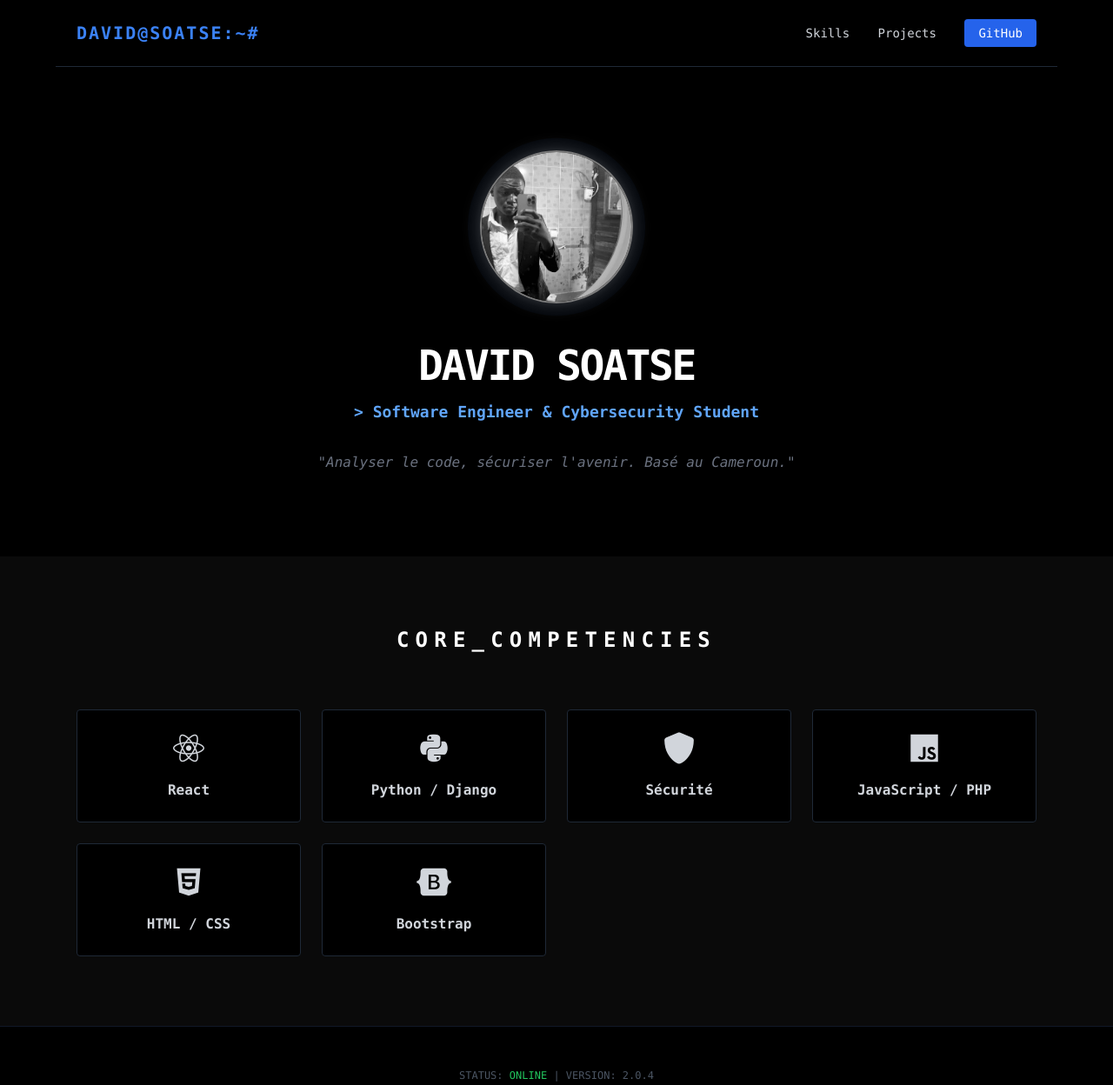
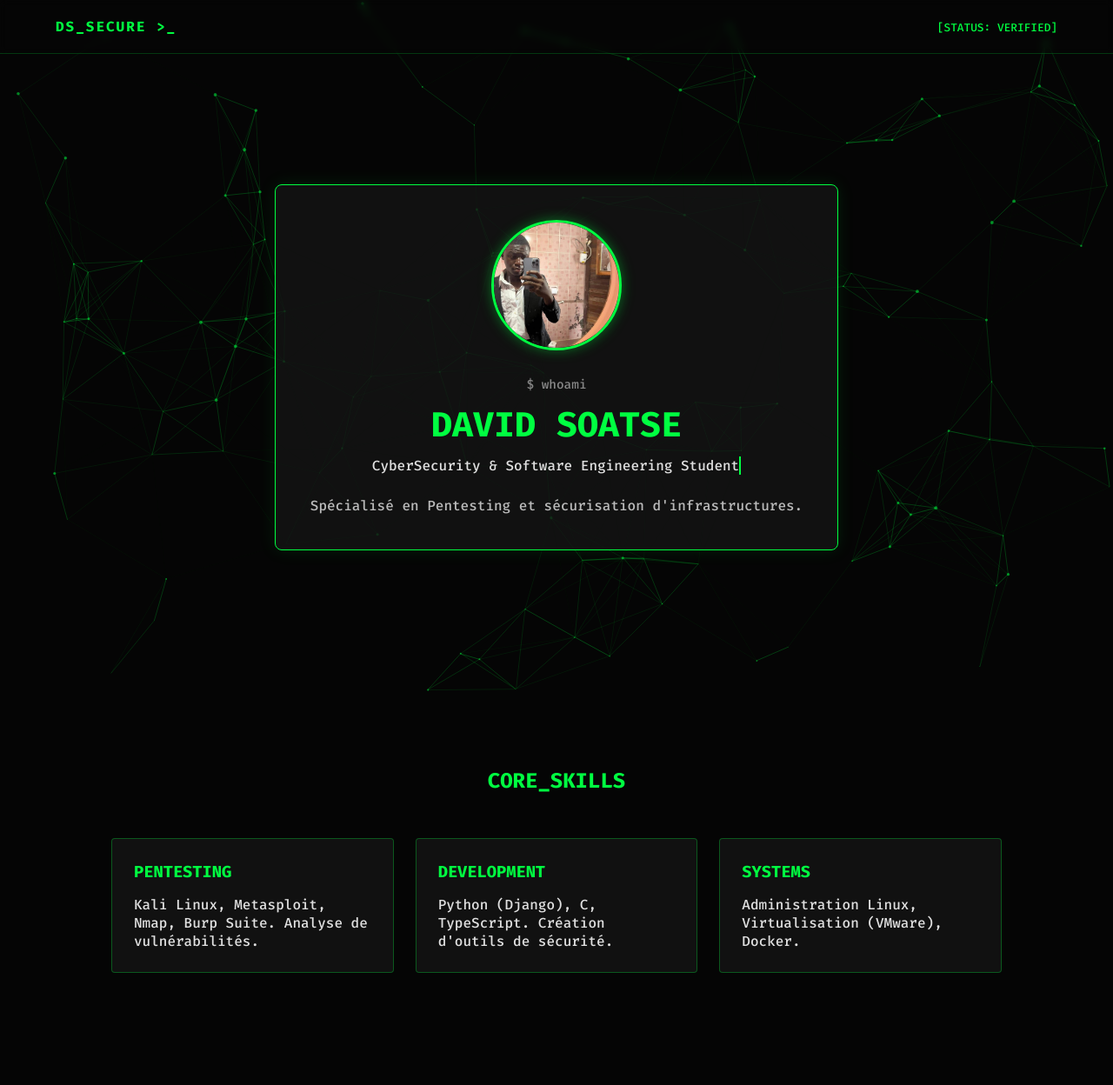
Before and after one commit to davidsoatse-wq/davidsoatse-wq.github.io, a plain HTML site: page index.html in a window 1280 px wide. Shown: the top 1248 px of the page at 87% size. After the commit the page ends 1219 px from the top, so only its background shows below. Drawn offline with nearby package versions, Linux system fonts and the light colour scheme.

Commit message:
Add files via upload

```diff
--- a/index.html
+++ b/index.html
@@ -3,82 +3,260 @@
 <head>
     <meta charset="UTF-8">
     <meta name="viewport" content="width=device-width, initial-scale=1.0">
-    <title>David Soatse | Cyber Portfolio</title>
-    <script src="https://cdn.tailwindcss.com"></script>
-    <link rel="stylesheet" href="https://cdnjs.cloudflare.com/ajax/libs/font-awesome/6.0.0/css/all.min.css">
+    <title>David Soatse | CyberSecurity Portfolio</title>
+
+    <link href="https://fonts.googleapis.com/css2?family=Fira+Code:wght@300;500;700&display=swap" rel="stylesheet">
+
     <style>
-        @keyframes pulse-blue {
-            0% { box-shadow: 0 0 0 0 rgba(59, 130, 246, 0.7); }
-            70% { box-shadow: 0 0 0 15px rgba(59, 130, 246, 0); }
-            100% { box-shadow: 0 0 0 0 rgba(59, 130, 246, 0); }
+        /* --- STYLE CSS --- */
+        :root {
+            --primary: #00ff41; /* Vert Matrix */
+            --primary-dim: rgba(0, 255, 65, 0.4);
+            --bg: #050505;
+            --card-bg: rgba(20, 20, 20, 0.8);
+            --text: #e0e0e0;
         }
-        .hacker-card:hover {
-            transform: translateY(-10px);
-            border-color: #3b82f6;
+
+        * {
+            margin: 0;
+            padding: 0;
+            box-sizing: border-box;
+        }
+
+        body {
+            background-color: var(--bg);
+            color: var(--text);
+            font-family: 'Fira Code', monospace;
+            overflow-x: hidden;
+        }
+
+        /* Container pour l'animation de fond */
+        #particles-js {
+            position: fixed;
+            width: 100%;
+            height: 100%;
+            z-index: 1;
+            top: 0;
+            left: 0;
+        }
+
+        /* Contenu principal au-dessus des particules */
+        .content-overlay {
+            position: relative;
+            z-index: 10;
+            width: 100%;
+        }
+
+        header {
+            padding: 20px 5%;
+            display: flex;
+            justify-content: space-between;
+            align-items: center;
+            border-bottom: 1px solid rgba(0, 255, 65, 0.2);
+            backdrop-filter: blur(5px);
+        }
+
+        .logo {
+            color: var(--primary);
+            font-weight: 700;
+            letter-spacing: 2px;
+        }
+
+        /* Hero Section */
+        .hero {
+            height: 90vh;
+            display: flex;
+            flex-direction: column;
+            justify-content: center;
+            align-items: center;
+            text-align: center;
+            padding: 0 20px;
+        }
+
+        .terminal-box {
+            background: var(--card-bg);
+            padding: 40px;
+            border: 1px solid var(--primary);
+            box-shadow: 0 0 20px rgba(0, 255, 65, 0.1);
+            border-radius: 8px;
+            max-width: 800px;
+            position: relative;
+        }
+
+        /* --- AJOUT DE LA PHOTO --- */
+        .profile-pic-container {
+            width: 150px;
+            height: 150px;
+            margin: 0 auto 30px auto; /* Centre la photo et l'écarte du titre */
+            position: relative;
+        }
+
+        .profile-pic {
+            width: 100%;
+            height: 100%;
+            border-radius: 50%; /* Rend la photo circulaire */
+            border: 3px solid var(--primary); /* Contour vert */
+            box-shadow: 0 0 15px var(--primary-dim); /* Effet brillant */
+            object-fit: cover; /* Recadre proprement l'image */
+            display: block;
+        }
+        /* -------------------------- */
+
+        h1 {
+            font-size: 2.5rem;
+            color: var(--primary);
+            margin-bottom: 10px;
+            text-transform: uppercase;
+        }
+
+        .typing-container {
+            min-height: 1.6em; /* Évite les sauts de ligne quand le texte s'écrit */
+        }
+
+        .typing {
+            border-right: 2px solid var(--primary);
+            white-space: nowrap;
+            overflow: hidden;
+            display: inline-block;
+            animation: typing 3.5s steps(40, end), blink-caret .75s step-end infinite;
+        }
+
+        /* Grille de compétences */
+        .skills-section {
+            padding: 100px 10%;
+        }
+
+        .grid {
+            display: grid;
+            grid-template-columns: repeat(auto-fit, minmax(250px, 1fr));
+            gap: 25px;
+            margin-top: 50px;
+        }
+
+        .skill-card {
+            background: var(--card-bg);
+            border: 1px solid rgba(0, 255, 65, 0.3);
+            padding: 25px;
             transition: all 0.3s ease;
+            border-radius: 4px;
         }
-        .glitch-text:hover {
-            text-shadow: 2px 0 #ff00c1, -2px 0 #00fff9;
+
+        .skill-card:hover {
+            border-color: var(--primary);
+            transform: translateY(-5px);
+            box-shadow: 0 0 15px rgba(0, 255, 65, 0.4);
+        }
+
+        .skill-card h3 {
+            color: var(--primary);
+            margin-bottom: 15px;
+        }
+
+        /* Animations */
+        @keyframes typing {
+            from { width: 0 }
+            to { width: 100% }
+        }
+
+        @keyframes blink-caret {
+            from, to { border-color: transparent }
+            50% { border-color: var(--primary); }
+        }
+
+        @media (max-width: 768px) {
+            h1 { font-size: 1.5rem; }
+            .profile-pic-container { width: 100px; height: 100px; }
+            .terminal-box { padding: 25px; }
         }
     </style>
 </head>
-<body class="bg-black text-gray-300 font-mono">
+<body>
 
-    <nav class="p-6 flex justify-between items-center max-w-6xl mx-auto border-b border-gray-800">
-        <h1 class="text-xl font-bold text-blue-500 tracking-widest uppercase glitch-text">David@Soatse:~#</h1>
-        <div class="space-x-6 text-sm">
-            <a href="#competences" class="hover:text-blue-400 transition">Skills</a>
-            <a href="#projets" class="hover:text-blue-400 transition">Projects</a>
-            <a href="https://github.com/davidsoatse-wq" target="_blank" class="bg-blue-600 text-white px-4 py-2 rounded">GitHub</a>
-        </div>
-    </nav>
+    <div id="particles-js"></div>
 
-    <section class="py-24 text-center max-w-4xl mx-auto px-4">
-        <div class="relative inline-block mb-10">
-            <img src="alex.jpg" alt="David Soatse" class="w-44 h-44 rounded-full border-2 border-blue-500 object-cover grayscale hover:grayscale-0 transition duration-500 shadow-[0_0_20px_rgba(59,130,246,0.5)]">
-            <div class="absolute inset-0 rounded-full" style="animation: pulse-blue 2s infinite;"></div>
-        </div>
-        <h2 class="text-5xl font-black text-white mb-4 tracking-tighter uppercase">David Soatse</h2>
-        <p class="text-blue-400 text-lg mb-8 font-bold">&gt; Software Engineer & Cybersecurity Student</p>
-        <p class="text-gray-500 max-w-2xl mx-auto italic">"Analyser le code, sécuriser l'avenir. Basé au Cameroun."</p>
-    </section>
+    <div class="content-overlay">
+        <header>
+            <div class="logo">DS_SECURE >_</div>
+            <nav>
+                <span style="color: var(--primary); font-size: 0.8rem;">[STATUS: VERIFIED]</span>
+            </nav>
+        </header>
 
-    <section id="competences" class="py-20 bg-[#0a0a0a]">
-        <div class="max-w-6xl mx-auto px-6">
-            <h3 class="text-2xl font-bold mb-16 text-center text-white uppercase tracking-[0.3em]">Core_Competencies</h3>
-            <div class="grid grid-cols-2 md:grid-cols-4 gap-6">
-                <div class="hacker-card border border-gray-800 p-6 rounded bg-black text-center group">
-                    <i class="fab fa-react text-4xl mb-4 group-hover:text-blue-400"></i>
-                    <p class="font-bold">React</p>
+        <section class="hero">
+            <div class="terminal-box">
+
+                <div class="profile-pic-container">
+                    <img src="alex.jpg" alt="David Soatse" class="profile-pic">
                 </div>
-                <div class="hacker-card border border-gray-800 p-6 rounded bg-black text-center group">
-                    <i class="fab fa-python text-4xl mb-4 group-hover:text-yellow-400"></i>
-                    <p class="font-bold">Python / Django</p>
+                <p style="color: #888; font-size: 0.9rem; margin-bottom: 10px;">$ whoami</p>
+                <h1>David Soatse</h1>
+                <div class="typing-container">
+                    <div class="typing">CyberSecurity & Software Engineering Student</div>
                 </div>
-                <div class="hacker-card border border-gray-800 p-6 rounded bg-black text-center group">
-                    <i class="fas fa-shield-alt text-4xl mb-4 group-hover:text-red-500"></i>
-                    <p class="font-bold">Sécurité</p>
+                <p style="margin-top: 20px; color: #bbb;">Spécialisé en Pentesting et sécurisation d'infrastructures.</p>
+            </div>
+        </section>
+
+        <section class="skills-section">
+            <h2 style="text-align: center; color: var(--primary);">CORE_SKILLS</h2>
+            <div class="grid">
+                <div class="skill-card">
+                    <h3>PENTESTING</h3>
+                    <p>Kali Linux, Metasploit, Nmap, Burp Suite. Analyse de vulnérabilités.</p>
                 </div>
-                <div class="hacker-card border border-gray-800 p-6 rounded bg-black text-center group">
-                    <i class="fab fa-js text-4xl mb-4 group-hover:text-yellow-300"></i>
-                    <p class="font-bold">JavaScript / PHP</p>
+                <div class="skill-card">
+                    <h3>DEVELOPMENT</h3>
+                    <p>Python (Django), C, TypeScript. Création d'outils de sécurité.</p>
                 </div>
-                <div class="hacker-card border border-gray-800 p-6 rounded bg-black text-center group">
-                    <i class="fab fa-html5 text-4xl mb-4 group-hover:text-orange-500"></i>
-                    <p class="font-bold">HTML / CSS</p>
-                </div>
-                <div class="hacker-card border border-gray-800 p-6 rounded bg-black text-center group">
-                    <i class="fab fa-bootstrap text-4xl mb-4 group-hover:text-purple-500"></i>
-                    <p class="font-bold">Bootstrap</p>
+                <div class="skill-card">
+                    <h3>SYSTEMS</h3>
+                    <p>Administration Linux, Virtualisation (VMware), Docker.</p>
                 </div>
             </div>
-        </div>
-    </section>
+        </section>
+    </div>
 
-    <footer class="py-12 text-center text-xs text-gray-600 border-t border-gray-900">
-        <p>STATUS: <span class="text-green-500">ONLINE</span> | VERSION: 2.0.4</p>
-        <p class="mt-2">© 2026 David Soatse - Engineered for Security</p>
-    </footer>
+    <script src="https://cdn.jsdelivr.net/particles.js/2.0.0/particles.min.js"></script>
 
+    <script>
+        /* --- CONFIGURATION DES PARTICULES --- */
+        particlesJS("particles-js", {
+            "particles": {
+                "number": { "value": 100, "density": { "enable": true, "value_area": 800 } },
+                "color": { "value": "#00ff41" },
+                "shape": { "type": "circle" },
+                "opacity": { "value": 0.5, "random": false },
+                "size": { "value": 2, "random": true },
+                "line_linked": {
+                    "enable": true,
+                    "distance": 150,
+                    "color": "#00ff41",
+                    "opacity": 0.3,
+                    "width": 1
+                },
+                "move": {
+                    "enable": true,
+                    "speed": 2,
+                    "direction": "none",
+                    "random": false,
+                    "straight": false,
+                    "out_mode": "out",
+                    "bounce": false
+                }
+            },
+            "interactivity": {
+                "detect_on": "canvas",
+                "events": {
+                    "onhover": { "enable": true, "mode": "grab" },
+                    "onclick": { "enable": true, "mode": "push" },
+                    "resize": true
+                },
+                "modes": {
+                    "grab": { "distance": 200, "line_linked": { "opacity": 1 } }
+                }
+            },
+            "retina_detect": true
+        });
+    </script>
 </body>
 </html>
```
